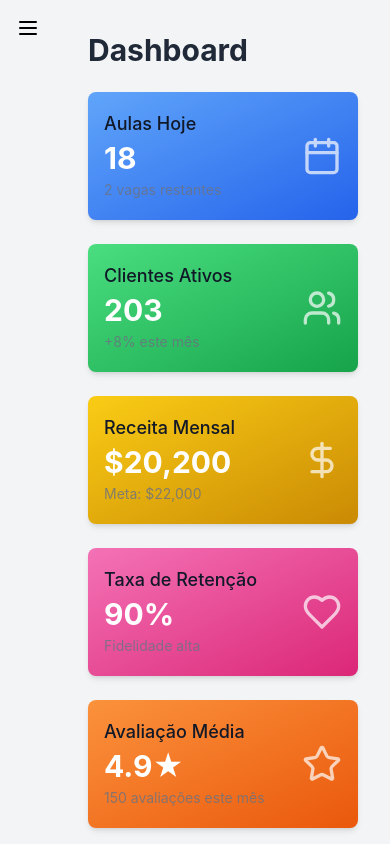
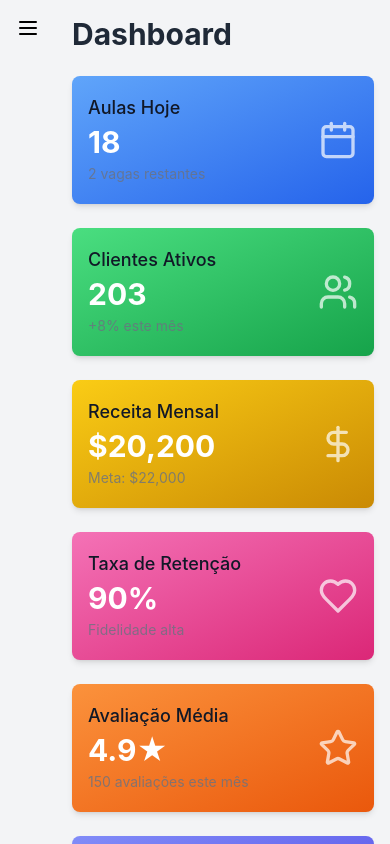
Before and after one commit to TamLeal/pilates-app, a React (Vite) app: page / in a window 390 px wide. Built offline with nearby package versions, Linux system fonts and the light colour scheme.

Commit message:
fixing width for app - 2 time

```diff
--- a/src/App.jsx
+++ b/src/App.jsx
@@ -106,8 +106,8 @@
       </div>
 
       {/* Conteúdo Principal */}
-      <div className="flex-1 overflow-y-auto">
-        <main className="p-8">
+      <div className="flex-1 overflow-y-auto p-4 md:p-8"> {/* Adicionei padding para centralizar melhor */}
+        <main>
           <h2 className="text-3xl font-bold text-gray-800 mb-6">
             {activeTab.charAt(0).toUpperCase() + activeTab.slice(1)}
           </h2>
```
